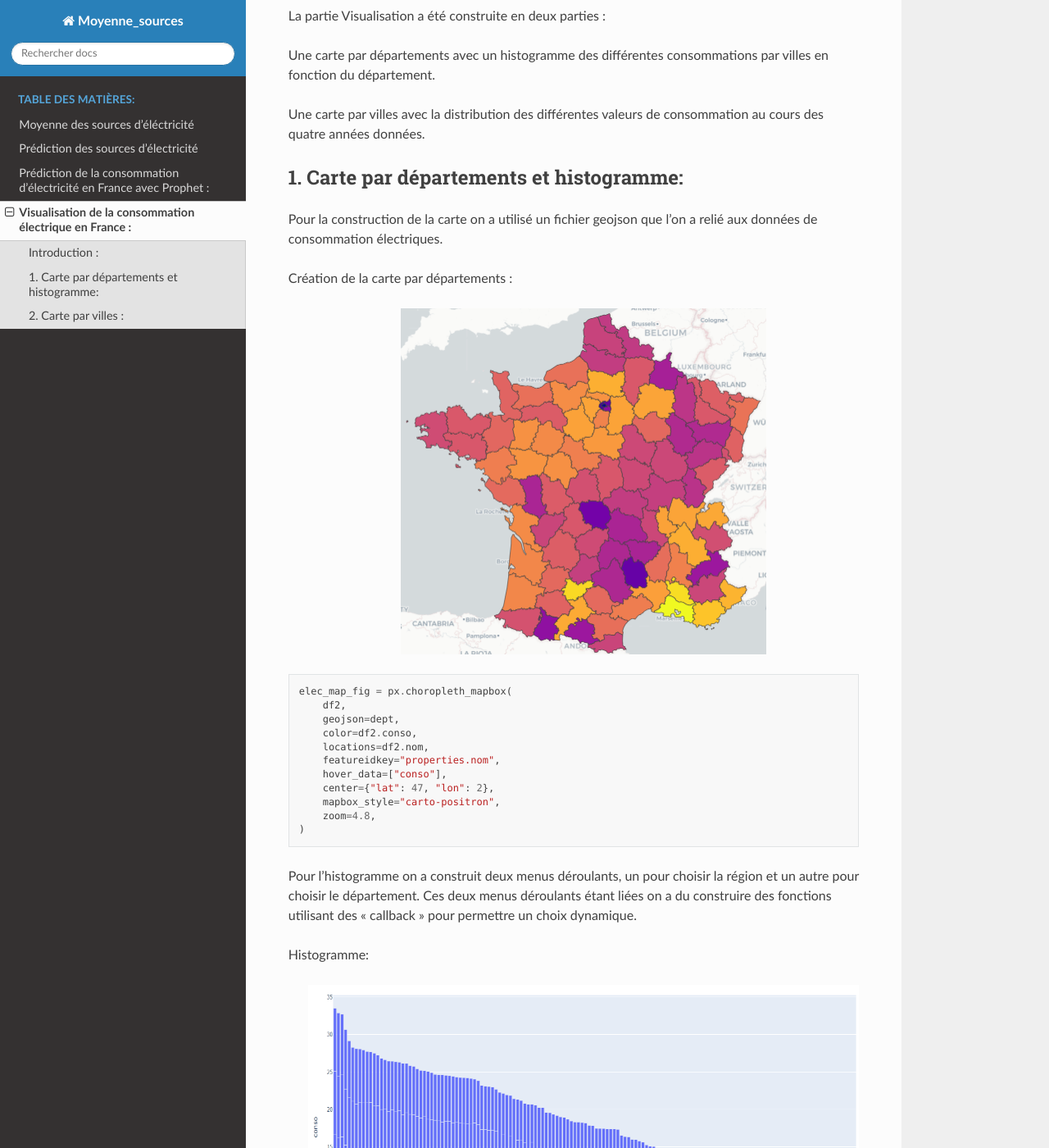
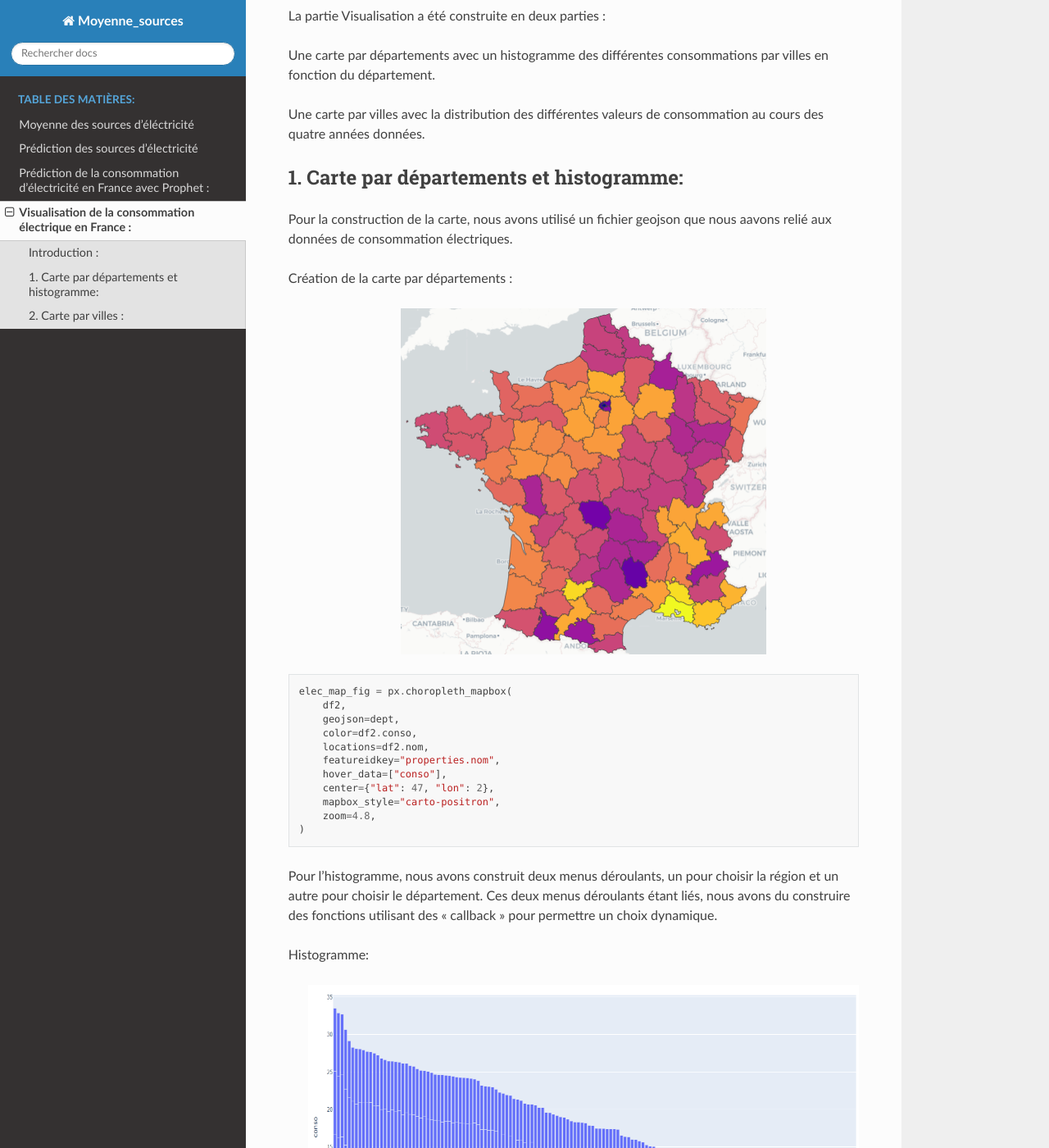
Before and after one commit to mle-seach/hax712x_project, a Sphinx documentation site: the page built from docs/visualisation.rst, in a window 1280 px wide and 1400 px high, scrolled down 317 px. Shown: the whole window at 82% size. Built offline with Sphinx 7.4.7 and the Read the Docs theme 2.0.0, drawn with Linux system fonts in a browser that asks for light colours; some of the changed text lies outside the part shown.

Commit message:
Update visualisation.rst

```diff
--- a/docs/visualisation.rst
+++ b/docs/visualisation.rst
@@ -16,7 +16,7 @@ Une carte par villes avec la distribution des différentes valeurs de consommati
 
 1. Carte par départements et histogramme:
 ---------------------------------------------------------------------
-Pour la construction de la carte on a utilisé un fichier geojson que l'on a relié aux données de consommation électriques.
+Pour la construction de la carte, nous avons utilisé un fichier geojson que nous aavons relié aux données de consommation électriques.
 
 .. _url1: https://raw.githubusercontent.com/gregoiredavid/france-geojson/master/departements.geojson
 
@@ -40,8 +40,8 @@ Création de la carte par départements :
         zoom=4.8,
     )
 
-Pour l'histogramme on a construit deux menus déroulants, un pour choisir la région et un autre pour choisir le département.
-Ces deux menus déroulants étant liées on a du construire des fonctions utilisant des "callback" pour permettre un choix dynamique.
+Pour l'histogramme, nous avons construit deux menus déroulants, un pour choisir la région et un autre pour choisir le département.
+Ces deux menus déroulants étant liés, nous avons du construire des fonctions utilisant des "callback" pour permettre un choix dynamique.
 
 Histogramme:
 
@@ -79,7 +79,7 @@ Menus déroulants :
 
 2. Carte par villes :
 --------------------------------------------------------------------------------
-Pour la carte par villes on aussi utilisé un fichier geojson disponible ici:
+Pour la carte par villes, nous avons aussi utilisé un fichier geojson disponible ici:
 
 .. _url2: = https://raw.githubusercontent.com/gregoiredavid/france-geojson/master/communes.geojson
 
```
